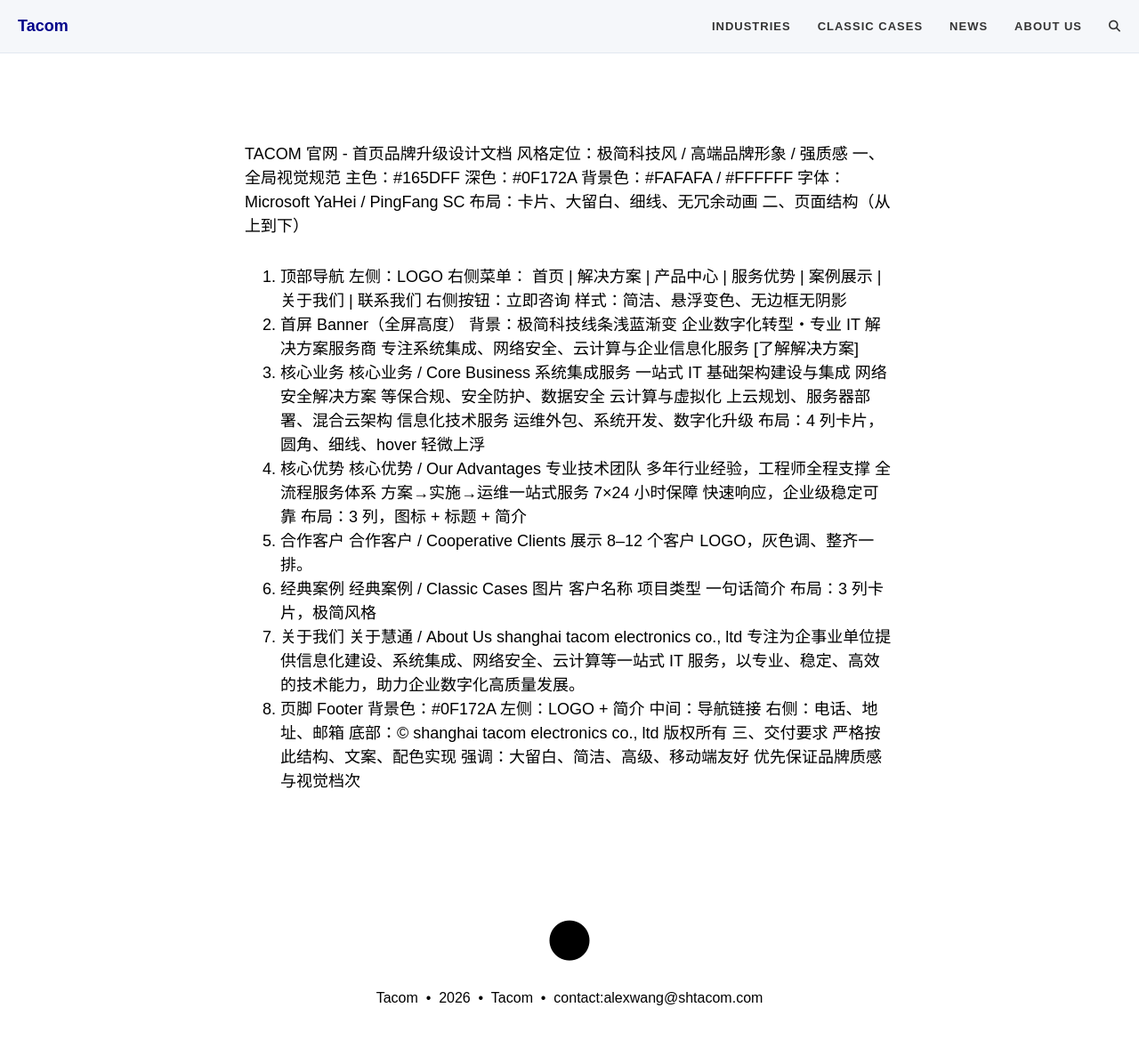
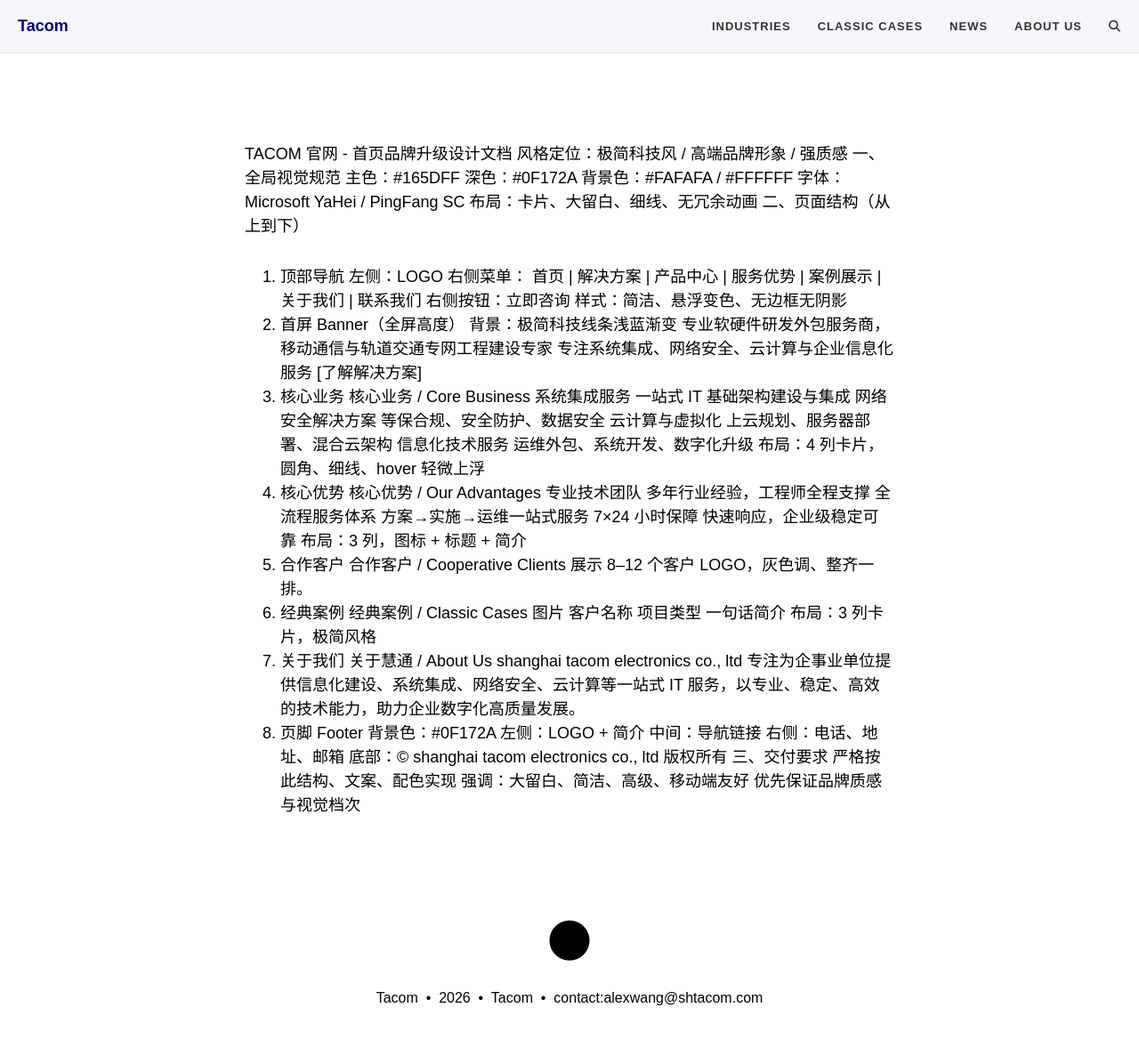
Before and after one commit to alextawang/alextawang.github.io, a Jekyll site: the page built from web-site-design.md, in a window 1280 px wide and 1184 px high. Shown: the top 1169 px of the window at 89% size. Built offline with Jekyll 4.4.1, drawn with Linux system fonts in a browser that asks for light colours; our own code applies the rules of GitHub Pages for plain Markdown files; comment, search, counter and statistics services are not loaded.

Commit message:
Update slogan text in hero and design page

```diff
--- a/web-site-design.md
+++ b/web-site-design.md
@@ -15,7 +15,7 @@
 样式：简洁、悬浮变色、无边框无阴影
 2. 首屏 Banner（全屏高度）
 背景：极简科技线条浅蓝渐变
-企业数字化转型・专业 IT 解决方案服务商
+专业软硬件研发外包服务商，移动通信与轨道交通专网工程建设专家
 专注系统集成、网络安全、云计算与企业信息化服务
 [了解解决方案]
 3. 核心业务
```
